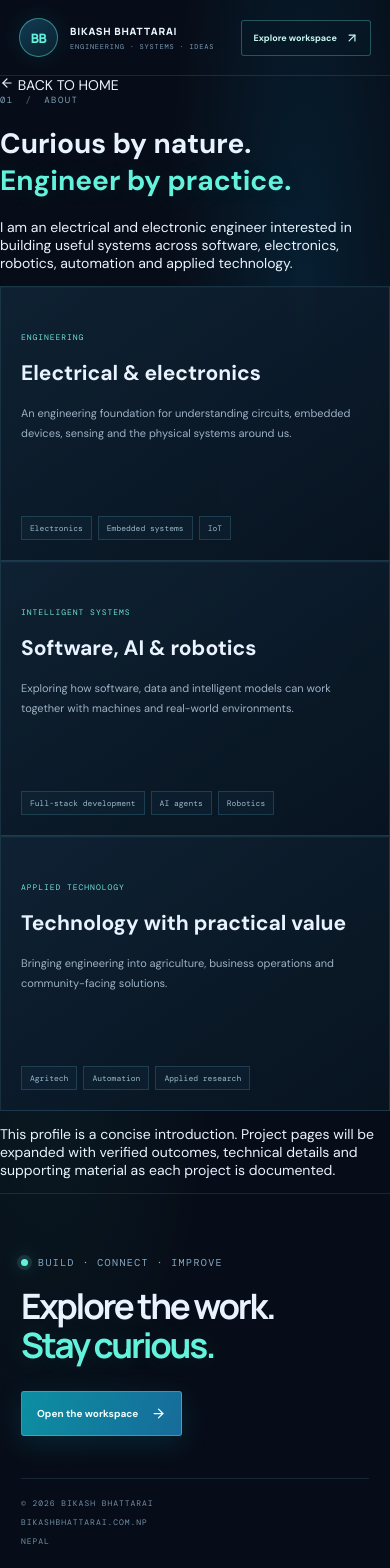
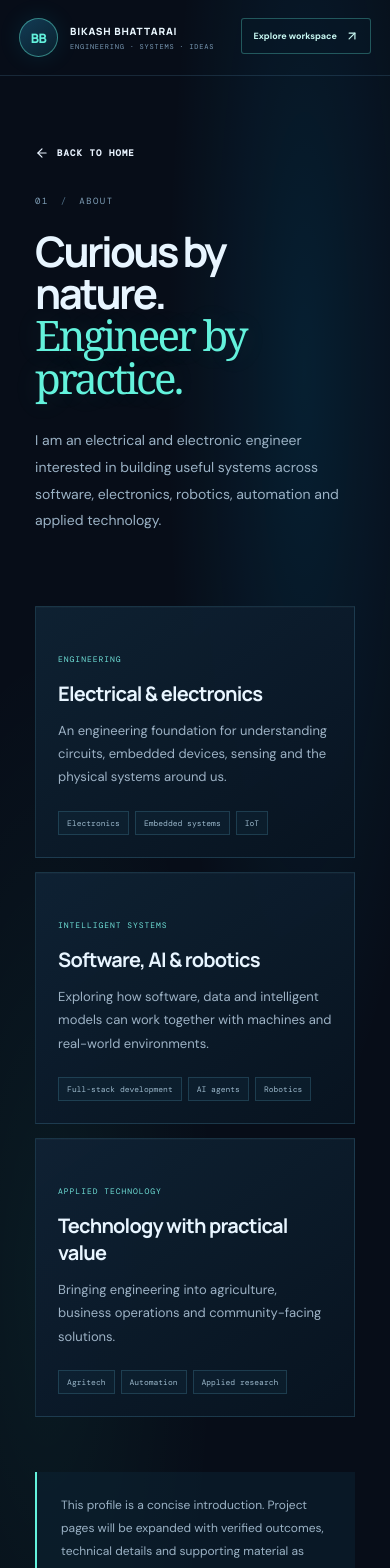
Before and after one commit to bikash-ananda/personal-webpage, a Next.js app: page /about in a window 390 px wide. Shown: the top 1568 px of the page. Built offline with nearby package versions, Linux system fonts and the light colour scheme.

Commit message:
style(public): add responsive public section layouts

```diff
--- a/src/app/globals.css
+++ b/src/app/globals.css
@@ -417,3 +417,26 @@ body{background:radial-gradient(ellipse at 78% -14%,rgba(87,173,185,.18),transpa
 .module-nav a{padding:7px 10px;border:1px solid rgba(113,174,214,.15);border-radius:6px;color:#91afc3;font-size:9px;transition:all .18s}
 .module-nav a:hover{color:#c9fffa;border-color:rgba(99,242,220,.42);background:rgba(99,242,220,.07)}
 @media(max-width:760px){.module-nav{padding:10px 14px;gap:6px}.module-nav a{font-size:8px;padding:7px 8px}}
+
+
+/* Public content routes */
+.public-subpage{min-height:100vh}
+.public-subpage .portfolio-nav-links{gap:18px}
+.public-subpage .portfolio-nav-links>a:not(.portfolio-nav-cta){color:#9bb2c5;font-size:10px;letter-spacing:.04em;transition:color .2s}
+.public-subpage .portfolio-nav-links>a:not(.portfolio-nav-cta):hover{color:#63f2dc}
+.public-page-hero{padding:clamp(76px,11vw,142px) clamp(22px,9vw,140px) 72px;max-width:1440px;margin:0 auto}
+.public-back-link{display:inline-flex;align-items:center;gap:8px;color:#8da9bd;font:700 9px 'DM Mono',monospace;letter-spacing:.12em;margin-bottom:48px;transition:color .2s}
+.public-back-link:hover{color:#63f2dc}
+.public-page-hero .section-index{margin-bottom:24px}
+.public-page-hero h1{font:700 clamp(42px,7vw,88px)/.99 Manrope,sans-serif;letter-spacing:-.065em;color:#e8f5ff;margin:0;max-width:1000px}
+.public-page-hero h1 em{font-family:Georgia,serif;font-weight:400;color:#63f2dc}
+.public-page-hero>p{max-width:700px;margin:28px 0 0;color:#9bb2c5;font-size:clamp(14px,1.5vw,17px);line-height:1.9}
+.public-page-cards{max-width:1440px;margin:0 auto;padding:0 clamp(22px,9vw,140px) 80px;display:grid;grid-template-columns:repeat(2,minmax(0,1fr));gap:14px}
+.public-page-cards .portfolio-project{padding:clamp(22px,3vw,34px);min-height:230px}
+.public-page-cards .portfolio-project h2{font:700 clamp(20px,2.4vw,28px) Manrope,sans-serif;letter-spacing:-.04em;color:#e8f5ff;margin:16px 0 12px}
+.public-page-cards .portfolio-project>p{color:#9db2c5;font-size:13px;line-height:1.8}
+.public-page-note{max-width:1440px;margin:0 auto;padding:0 clamp(22px,9vw,140px) 90px}
+.public-page-note p{max-width:760px;margin:0;padding:22px 24px;border-left:2px solid #63f2dc;background:rgba(13,36,52,.52);color:#9bb2c5;font-size:12px;line-height:1.9}
+.public-page-footer{padding-top:45px}
+@media(max-width:900px){.public-subpage .portfolio-nav-links{gap:10px}.public-subpage .portfolio-nav-links>a:not(.portfolio-nav-cta){font-size:9px}}
+@media(max-width:650px){.public-subpage .portfolio-nav{align-items:flex-start;gap:18px}.public-subpage .portfolio-nav-links{justify-content:flex-end;flex-wrap:wrap;gap:9px 12px}.public-subpage .portfolio-nav-links>a:not(.portfolio-nav-cta){font-size:8px}.public-page-hero{padding-top:70px}.public-back-link{margin-bottom:35px}.public-page-cards{grid-template-columns:1fr;padding-bottom:55px}.public-page-cards .portfolio-project{min-height:0}.public-page-note{padding-bottom:60px}}
```
